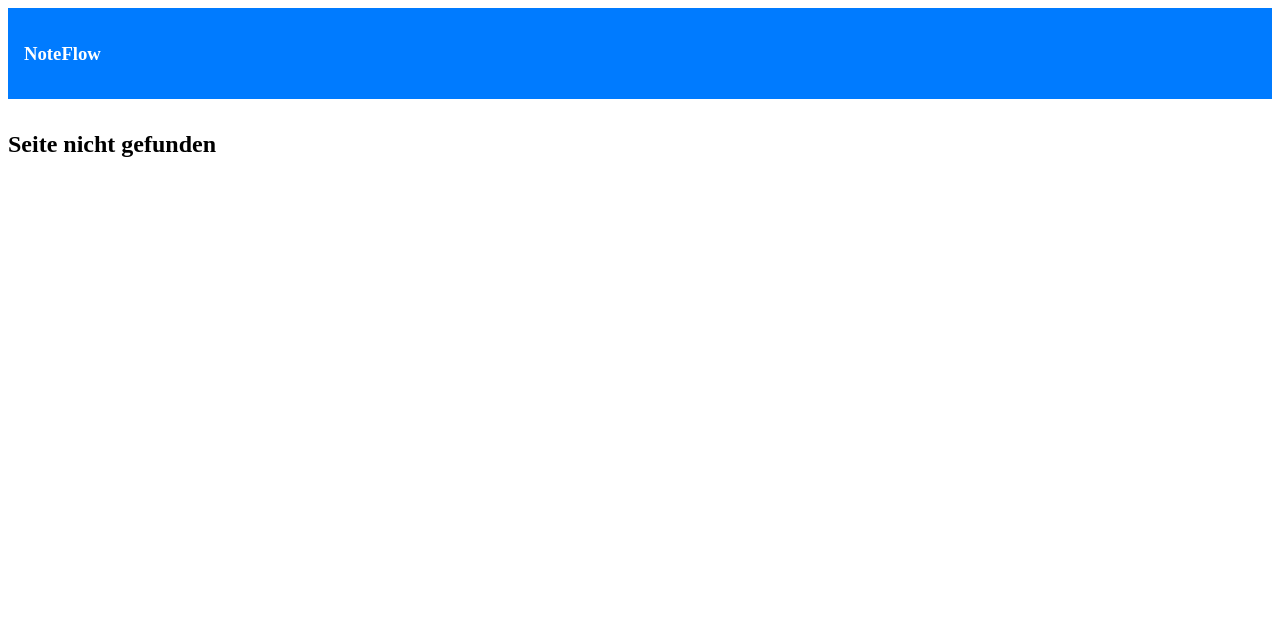
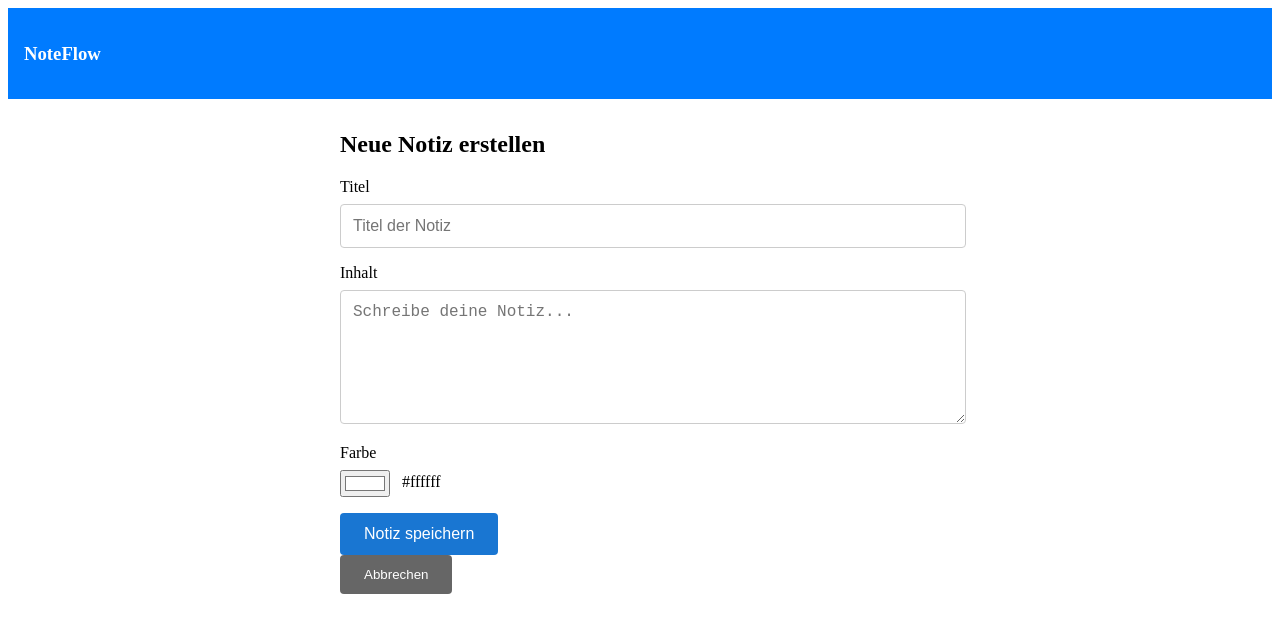
Before and after one commit to youssefbenihoud/note-taker-mern, a React (Vite) app in the folder frontend/: page /create in a window 1280 px wide. Shown: the top 632 px of the page. Built offline with nearby package versions, Linux system fonts and the light colour scheme; no server answers; sample sign-in values are in the browser's storage.

Commit message:
feat(frontend): add CreateNote page with form and color picker

```diff
--- a/frontend/src/App.css
+++ b/frontend/src/App.css
@@ -139,3 +139,55 @@
 .note-card small {
   color: #777;
 }
+
+/* Create Note */
+
+.create-note {
+  max-width: 600px;
+  margin: 2rem auto;
+  padding: 0 1rem;
+}
+
+.create-note form > div {
+  margin-bottom: 1rem;
+}
+
+.create-note label {
+  display: block;
+  margin-bottom: 0.5rem;
+  font-weight: 500;
+}
+
+.create-note input[type="text"],
+.create-note textarea {
+  width: 100%;
+  padding: 0.75rem;
+  border: 1px solid #ccc;
+  border-radius: 4px;
+  font-size: 1rem;
+}
+
+.create-note input[type="color"] {
+  vertical-align: middle;
+  margin-right: 0.5rem;
+}
+
+.create-note button[type="submit"] {
+  background: #1976d2;
+  color: white;
+  border: none;
+  padding: 0.75rem 1.5rem;
+  border-radius: 4px;
+  cursor: pointer;
+  font-size: 1rem;
+  margin-right: 0.5rem;
+}
+
+.btn-cancel {
+  background: #666;
+  color: white;
+  border: none;
+  padding: 0.75rem 1.5rem;
+  border-radius: 4px;
+  cursor: pointer;
+}
--- a/frontend/src/App.jsx
+++ b/frontend/src/App.jsx
@@ -4,6 +4,7 @@ import { BrowserRouter as Router, Routes, Route } from 'react-router-dom';
 import Login from './pages/Login.jsx';
 import Register from './pages/Register.jsx';
 import Dashboard from './pages/Dashboard.jsx';
+import CreateNote from './pages/CreateNote.jsx';
 import NotFound from './pages/NotFound.jsx';
 import PrivateRoute from './components/PrivateRoute.jsx';
 import Navbar from './components/Navbar.jsx';
@@ -27,6 +28,14 @@ function App() {
                 </PrivateRoute>
               }
             />
+            <Route
+              path="/create"
+              element={
+                <PrivateRoute>
+                  <CreateNote />
+                </PrivateRoute>
+        }
+          />
             <Route path="*" element={<NotFound />} />
           </Routes>
         </main>
--- a/frontend/src/pages/CreateNote.jsx
+++ b/frontend/src/pages/CreateNote.jsx
@@ -0,0 +1,96 @@
+// frontend/src/pages/CreateNote.js
+
+import React, { useState } from 'react';
+import { api } from '../utils/api';
+import { useNavigate } from 'react-router-dom';
+
+function CreateNote() {
+  const navigate = useNavigate();
+  const [formData, setFormData] = useState({
+    title: '',
+    content: '',
+    color: '#ffffff',
+  });
+  const [error, setError] = useState('');
+  const [loading, setLoading] = useState(false);
+
+  const handleChange = (e) => {
+    setFormData({ ...formData, [e.target.name]: e.target.value });
+  };
+
+  const handleSubmit = async (e) => {
+    e.preventDefault();
+    setError('');
+    setLoading(true);
+
+    if (!formData.title || !formData.content) {
+      setError('Titel und Inhalt sind erforderlich');
+      setLoading(false);
+      return;
+    }
+
+    try {
+      const res = await api.post('/notes', formData);
+      // Neue Notiz zur Übersicht hinzufügen (optional)
+      navigate('/dashboard');
+    } catch (err) {
+      setError(err.response?.data?.message || 'Fehler beim Erstellen der Notiz');
+    } finally {
+      setLoading(false);
+    }
+  };
+
+  return (
+    <div className="create-note">
+      <h2>Neue Notiz erstellen</h2>
+      {error && <div className="error">{error}</div>}
+
+      <form onSubmit={handleSubmit}>
+        <div>
+          <label>Titel</label>
+          <input
+            type="text"
+            name="title"
+            value={formData.title}
+            onChange={handleChange}
+            placeholder="Titel der Notiz"
+            required
+          />
+        </div>
+
+        <div>
+          <label>Inhalt</label>
+          <textarea
+            name="content"
+            value={formData.content}
+            onChange={handleChange}
+            rows="6"
+            placeholder="Schreibe deine Notiz..."
+            required
+          />
+        </div>
+
+        <div>
+          <label>Farbe</label>
+          <input
+            type="color"
+            name="color"
+            value={formData.color}
+            onChange={handleChange}
+          />
+          <span> {formData.color} </span>
+        </div>
+
+        <button type="submit" disabled={loading}>
+          {loading ? 'Wird gespeichert...' : 'Notiz speichern'}
+        </button>
+      </form>
+
+      <button className="btn-cancel" onClick={() => navigate('/dashboard')}>
+        Abbrechen
+      </button>
+    </div>
+  );
+}
+
+export default CreateNote;
```
